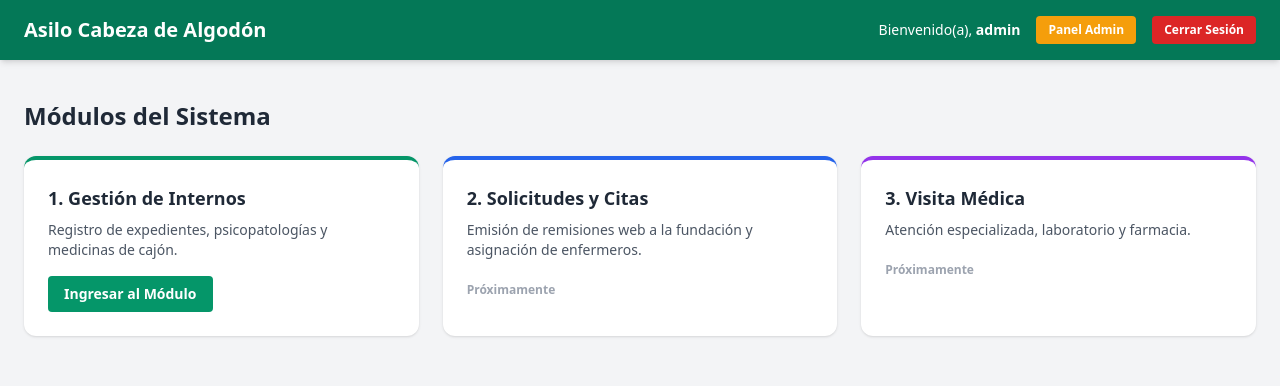
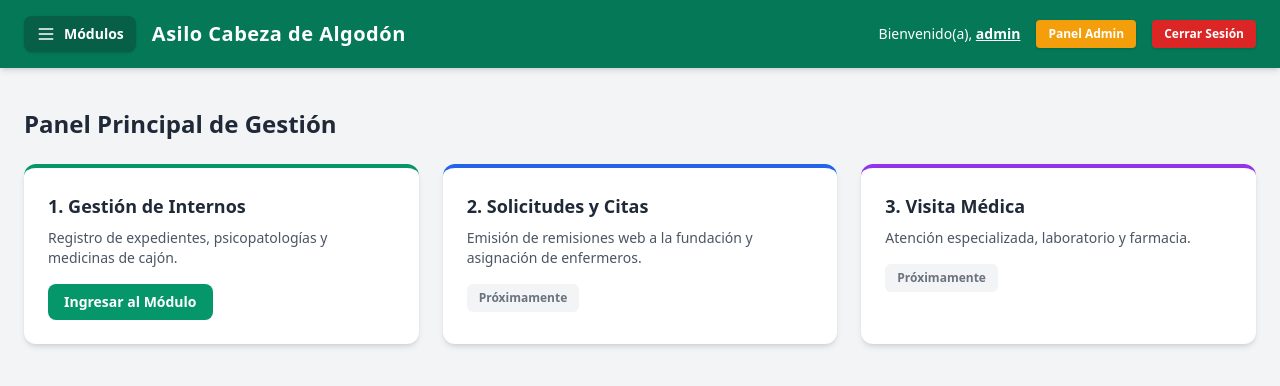
Before and after one commit to Cristian12-Rlopez/Asilo-Cabeza-de-Algodon, a Django app: page /dashboard/ in a window 1280 px wide. Shown: the top 386 px of the page. Run offline with Django 5.2, Linux system fonts and the light colour scheme; a user stored in the database is signed in; some libraries are stand-ins or nearby versions.

Commit message:
Agregando menu desplegable de modulos y submodulos interactivos

```diff
--- a/core/templates/core/dashboard.html
+++ b/core/templates/core/dashboard.html
@@ -9,55 +9,123 @@
 <body class="bg-gray-100 min-h-screen">
 
     <!-- Barra de Navegación Superior -->
-    <nav class="bg-emerald-700 text-white px-6 py-4 flex justify-between items-center shadow-md">
-        <h1 class="text-xl font-bold">Asilo Cabeza de Algodón</h1>
+    <nav class="bg-emerald-700 text-white px-6 py-4 flex justify-between items-center shadow-md relative">
+
+        <!-- Izquierda: Menú Desplegable de Módulos y Título -->
         <div class="flex items-center space-x-4">
-            <span class="text-sm">Bienvenido(a), <strong>{{ usuario.username }}</strong></span>
+            <!-- Botón del Menú Desplegable -->
+            <div class="relative">
+                <button id="menu-btn" onclick="toggleMenu()" class="bg-emerald-800 hover:bg-emerald-900 px-3 py-2 rounded-lg text-sm font-semibold flex items-center space-x-2 transition shadow">
+                    <svg class="w-5 h-5" fill="none" stroke="currentColor" viewBox="0 0 24 24">
+                        <path stroke-linecap="round" stroke-linejoin="round" stroke-width="2" d="M4 6h16M4 12h16M4 18h16"></path>
+                    </svg>
+                    <span>Módulos</span>
+                </button>
+
+                <!-- Contenido del Menú Desplegable -->
+                <div id="dropdown-menu" class="hidden absolute left-0 mt-2 w-80 bg-white text-gray-800 rounded-xl shadow-2xl py-3 z-50 border border-gray-200">
+                    <div class="px-4 py-2 border-b border-gray-100 font-bold text-xs text-gray-400 uppercase tracking-wider">
+                        Navegación del Sistema
+                    </div>
+
+                    <!-- Módulo 1 -->
+                    <div class="px-4 py-2 hover:bg-gray-50">
+                        <p class="font-bold text-emerald-700 text-sm">1. Gestión de Internos</p>
+                        <ul class="pl-4 mt-1 space-y-1 text-xs text-gray-600">
+                            <li><a href="#" class="hover:text-emerald-600 block py-0.5">• Listado de Expedientes</a></li>
+                            <li><a href="#" class="hover:text-emerald-600 block py-0.5">• Registrar Nuevo Interno</a></li>
+                            <li><a href="#" class="hover:text-emerald-600 block py-0.5">• Control de Psicopatologías</a></li>
+                        </ul>
+                    </div>
+
+                    <!-- Módulo 2 -->
+                    <div class="px-4 py-2 hover:bg-gray-50 border-t border-gray-100">
+                        <p class="font-bold text-blue-700 text-sm">2. Solicitudes y Citas</p>
+                        <ul class="pl-4 mt-1 space-y-1 text-xs text-gray-600">
+                            <li><a href="#" class="hover:text-blue-600 block py-0.5">• Remisiones Web a Fundación</a></li>
+                            <li><a href="#" class="hover:text-blue-600 block py-0.5">• Asignación de Enfermeros</a></li>
+                        </ul>
+                    </div>
+
+                    <!-- Módulo 3 -->
+                    <div class="px-4 py-2 hover:bg-gray-50 border-t border-gray-100">
+                        <p class="font-bold text-purple-700 text-sm">3. Visita Médica</p>
+                        <ul class="pl-4 mt-1 space-y-1 text-xs text-gray-600">
+                            <li><a href="#" class="hover:text-purple-600 block py-0.5">• Atención Especializada</a></li>
+                            <li><a href="#" class="hover:text-purple-600 block py-0.5">• Farmacia y Medicamentos</a></li>
+                        </ul>
+                    </div>
+                </div>
+            </div>
+
+            <h1 class="text-xl font-bold tracking-wide">Asilo Cabeza de Algodón</h1>
+        </div>
+
+        <!-- Derecha: Usuario y Acciones -->
+        <div class="flex items-center space-x-4">
+            <span class="text-sm">Bienvenido(a), <strong class="underline">{{ usuario.username }}</strong></span>
 
             {% if usuario.is_superuser %}
-                <a href="/admin/" class="bg-amber-500 hover:bg-amber-600 px-3 py-1.5 rounded text-xs font-bold transition">
+                <a href="/admin/" class="bg-amber-500 hover:bg-amber-600 px-3 py-1.5 rounded text-xs font-bold transition shadow">
                     Panel Admin
                 </a>
             {% endif %}
 
             <form method="post" action="{% url 'logout' %}" class="inline">
                 {% csrf_token %}
-                <button type="submit" class="bg-red-600 hover:bg-red-700 px-3 py-1.5 rounded text-xs font-bold transition">
+                <button type="submit" class="bg-red-600 hover:bg-red-700 px-3 py-1.5 rounded text-xs font-bold transition shadow">
                     Cerrar Sesión
                 </button>
             </form>
         </div>
     </nav>
 
-    <!-- Contenido Principal / Panel de Módulos -->
+    <!-- Contenido Principal / Panel de Tarjetas -->
     <div class="max-w-7xl mx-auto py-10 px-6">
-        <h2 class="text-2xl font-bold text-gray-800 mb-6">Módulos del Sistema</h2>
+        <h2 class="text-2xl font-bold text-gray-800 mb-6">Panel Principal de Gestión</h2>
 
         <div class="grid grid-cols-1 md:grid-cols-3 gap-6">
             <!-- Tarjeta Módulo 1 -->
-            <div class="bg-white p-6 rounded-xl shadow border-t-4 border-emerald-600">
+            <div class="bg-white p-6 rounded-xl shadow-md border-t-4 border-emerald-600 hover:shadow-lg transition">
                 <h3 class="text-lg font-bold text-gray-800 mb-2">1. Gestión de Internos</h3>
                 <p class="text-gray-600 text-sm mb-4">Registro de expedientes, psicopatologías y medicinas de cajón.</p>
-                <a href="#" class="inline-block bg-emerald-600 text-white text-sm font-semibold px-4 py-2 rounded hover:bg-emerald-700 transition">
+                <a href="#" class="inline-block bg-emerald-600 text-white text-sm font-semibold px-4 py-2 rounded-lg hover:bg-emerald-700 transition">
                     Ingresar al Módulo
                 </a>
             </div>
 
             <!-- Tarjeta Módulo 2 -->
-            <div class="bg-white p-6 rounded-xl shadow border-t-4 border-blue-600">
+            <div class="bg-white p-6 rounded-xl shadow-md border-t-4 border-blue-600 hover:shadow-lg transition">
                 <h3 class="text-lg font-bold text-gray-800 mb-2">2. Solicitudes y Citas</h3>
                 <p class="text-gray-600 text-sm mb-4">Emisión de remisiones web a la fundación y asignación de enfermeros.</p>
-                <span class="text-xs text-gray-400 font-semibold">Próximamente</span>
+                <span class="inline-block bg-gray-100 text-gray-500 text-xs font-semibold px-3 py-1.5 rounded-md">Próximamente</span>
             </div>
 
             <!-- Tarjeta Módulo 3 -->
-            <div class="bg-white p-6 rounded-xl shadow border-t-4 border-purple-600">
+            <div class="bg-white p-6 rounded-xl shadow-md border-t-4 border-purple-600 hover:shadow-lg transition">
                 <h3 class="text-lg font-bold text-gray-800 mb-2">3. Visita Médica</h3>
                 <p class="text-gray-600 text-sm mb-4">Atención especializada, laboratorio y farmacia.</p>
-                <span class="text-xs text-gray-400 font-semibold">Próximamente</span>
+                <span class="inline-block bg-gray-100 text-gray-500 text-xs font-semibold px-3 py-1.5 rounded-md">Próximamente</span>
             </div>
         </div>
     </div>
 
+    <!-- Script sencillo para desplegar el menú con clic -->
+    <script>
+        function toggleMenu() {
+            const menu = document.getElementById('dropdown-menu');
+            menu.classList.toggle('hidden');
+        }
+
+        // Ocultar el menú si se hace clic fuera de él
+        window.addEventListener('click', function(e) {
+            const btn = document.getElementById('menu-btn');
+            const menu = document.getElementById('dropdown-menu');
+            if (!btn.contains(e.target) && !menu.contains(e.target)) {
+                menu.classList.add('hidden');
+            }
+        });
+    </script>
+
 </body>
 </html>
```
